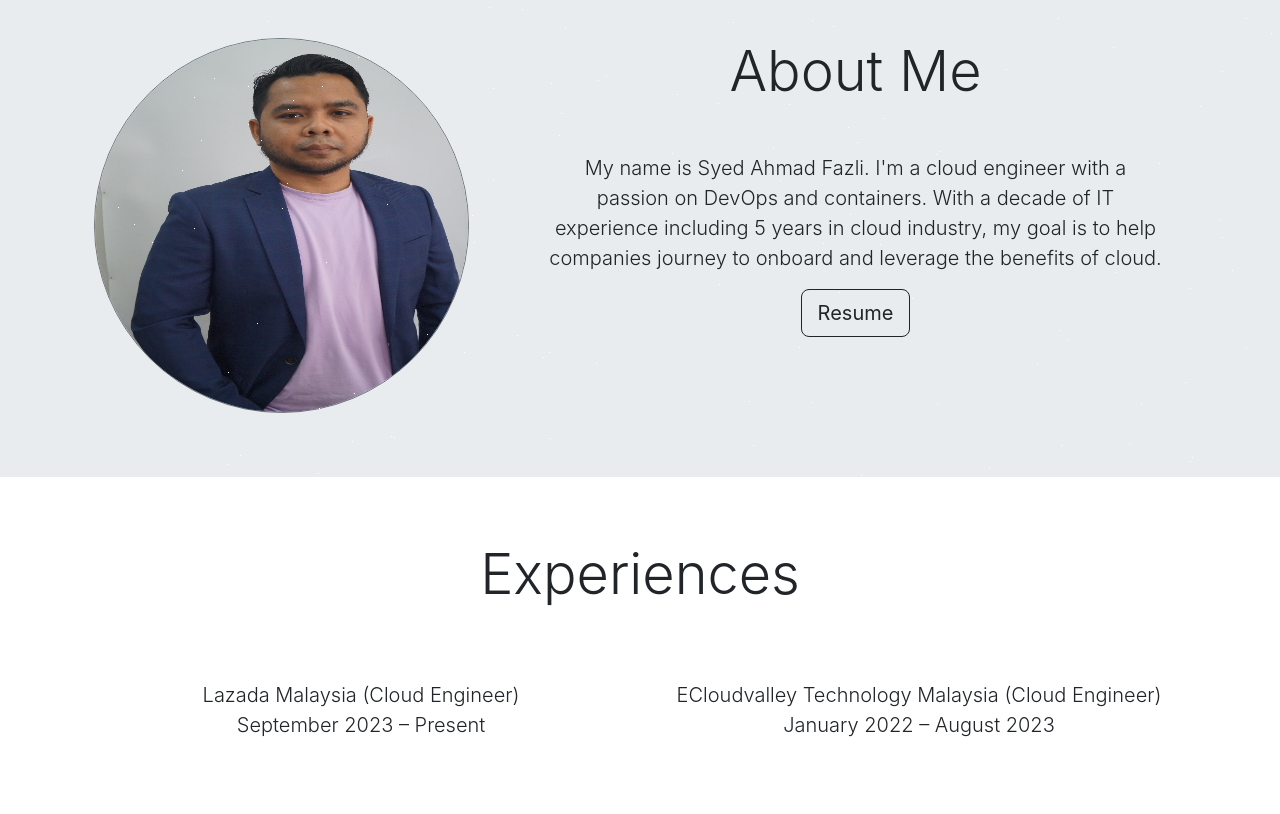
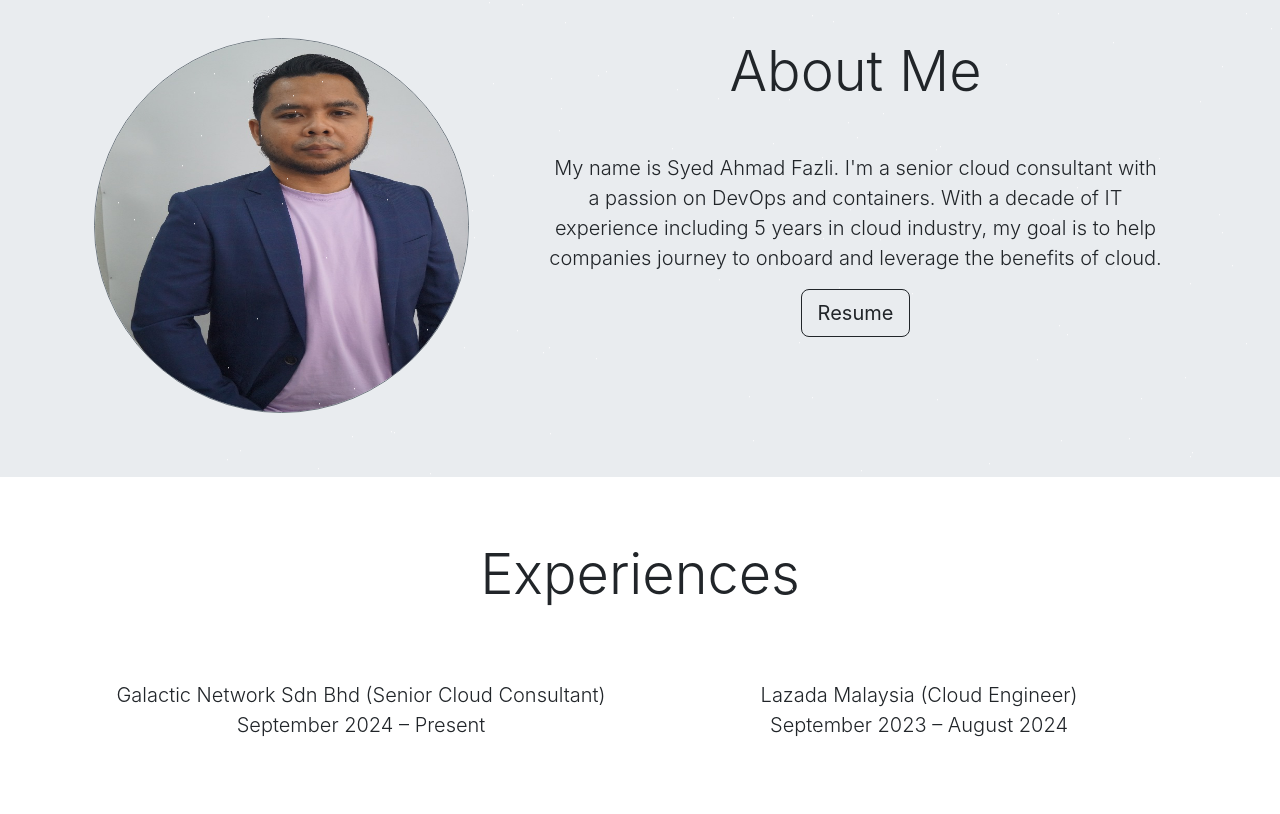
Before and after one commit to EdFazli/EdFazli.github.io, a React (Create React App) app: page / in a window 1280 px wide. Shown: the part 826-1640 px from the top of the page. Built offline with nearby package versions, Linux system fonts and the light colour scheme; no server answers.

Commit message:
Update config.js

```diff
--- a/src/editable-stuff/config.js
+++ b/src/editable-stuff/config.js
@@ -54,7 +54,7 @@ const about = {
   imageLink: require("../editable-stuff/SyedAhmadFazli.jpg"),
   imageSize: 375,
   message:
-    "My name is Syed Ahmad Fazli. I'm a cloud engineer with a passion on DevOps and containers. With a decade of IT experience including 5 years in cloud industry, my goal is to help companies journey to onboard and leverage the benefits of cloud.",
+    "My name is Syed Ahmad Fazli. I'm a senior cloud consultant with a passion on DevOps and containers. With a decade of IT experience including 5 years in cloud industry, my goal is to help companies journey to onboard and leverage the benefits of cloud.",
   resume: require("../editable-stuff/SYEDAHMADFAZLI_Resume.pdf"),
 };
 
@@ -131,10 +131,15 @@ const experiences = {
   show: true,
   heading: "Experiences",
   data: [
+     {
+      role: 'Galactic Network Sdn Bhd (Senior Cloud Consultant)',// Here Add Company Name
+      // companylogo: require('../assets/img/lazada.jpg'),
+      date: 'September 2024 – Present',
+    },
     {
       role: 'Lazada Malaysia (Cloud Engineer)',// Here Add Company Name
       // companylogo: require('../assets/img/lazada.jpg'),
-      date: 'September 2023 – Present',
+      date: 'September 2023 – August 2024',
     },
     {
       role: 'ECloudvalley Technology Malaysia (Cloud Engineer)',
```
